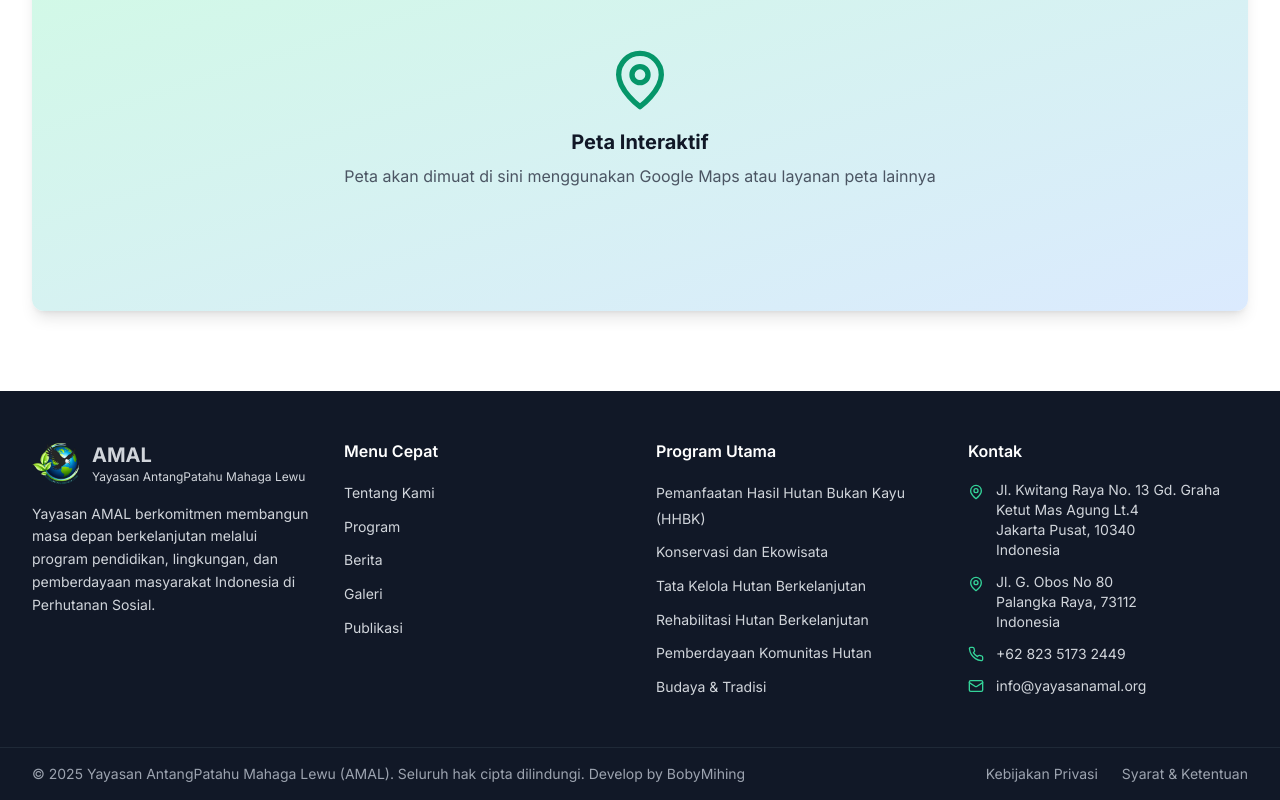
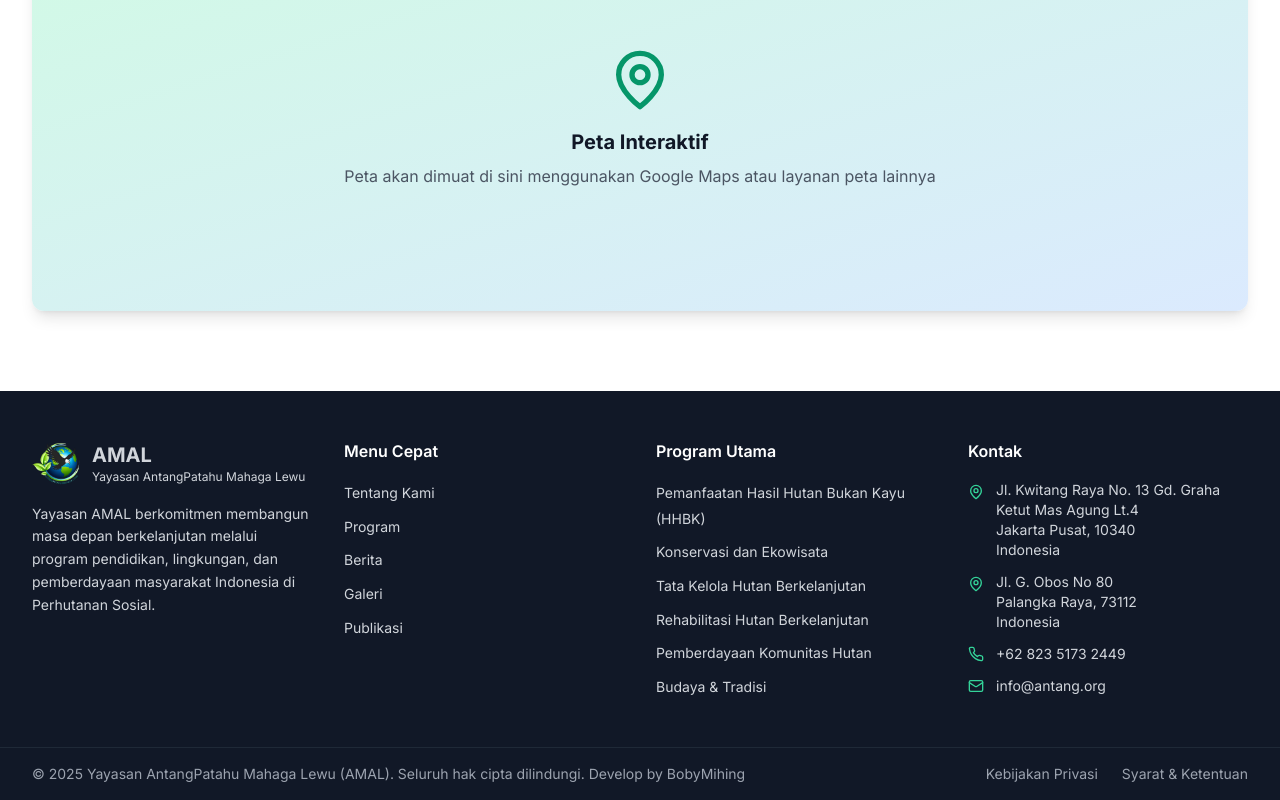
Before and after one commit to antangpatahumahagalewu-stack/yayasanamal-main, a React (Vite) app: page /kontak in a window 1280 px wide. Shown: the part 2302-3102 px from the top of the page. Built offline with nearby package versions, Linux system fonts and the light colour scheme.

Commit message:
Update Footer.tsx
Mengganti email domain yayasan

```diff
--- a/src/components/Footer.tsx
+++ b/src/components/Footer.tsx
@@ -92,7 +92,7 @@ const Footer: React.FC = () => {
               </div>
               <div className="flex items-center space-x-3">
                 <Mail className="h-4 w-4 text-emerald-400" />
-                <p className="text-sm">info@yayasanamal.org</p>
+                <p className="text-sm">info@antang.org</p>
               </div>
             </div>
           </div>
```
